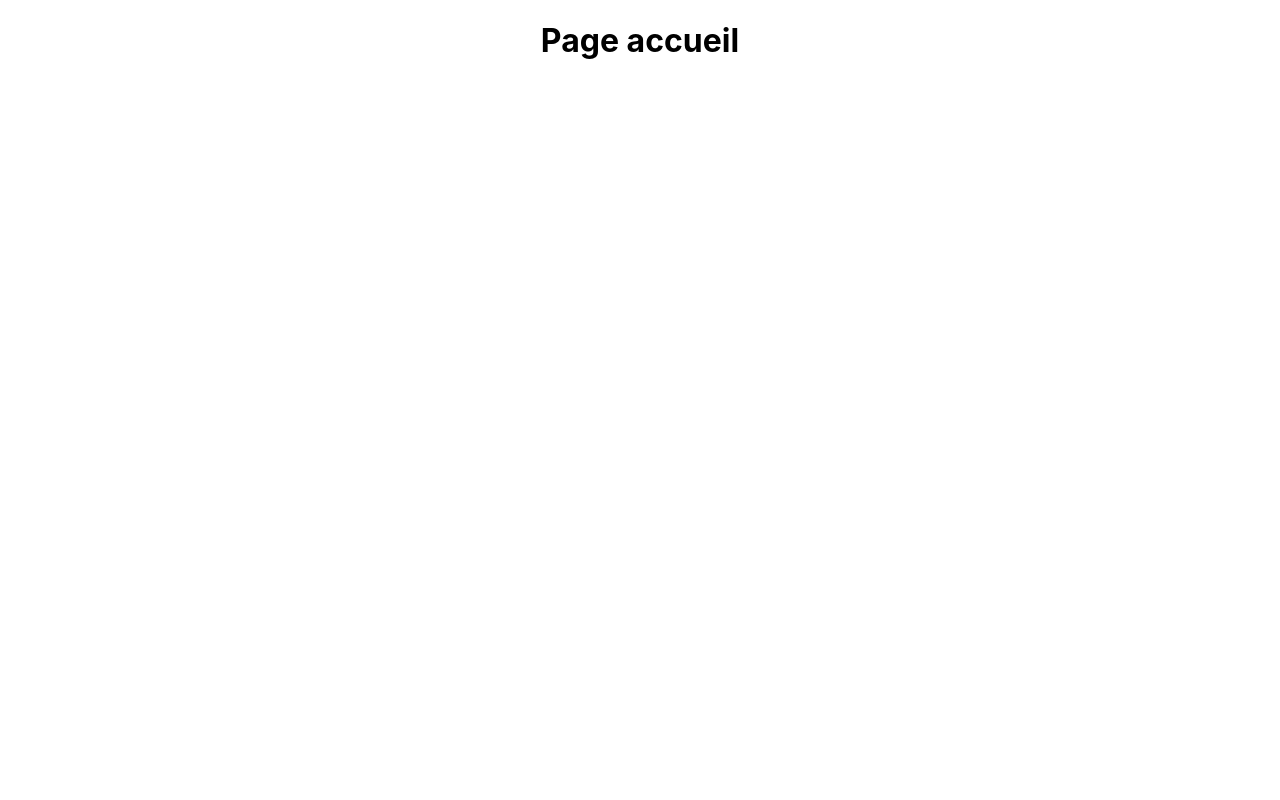
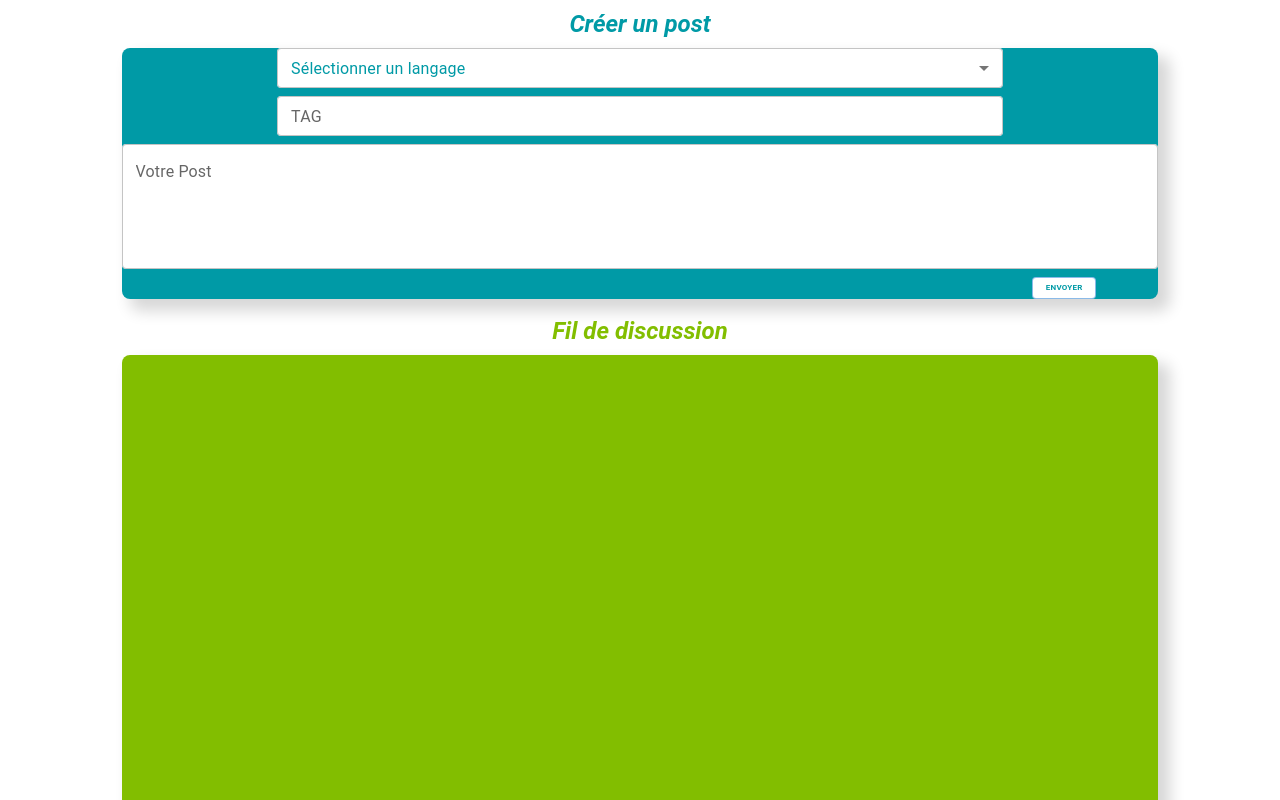
Before and after one commit to WildCodeSchool/DevHubShare, a React (Vite) app in the folder frontend/: page /creer-post in a window 1280 px wide. Shown: the top 800 px of the page. Built offline with nearby package versions, Linux system fonts and the light colour scheme.

Commit message:
Create Feed and CreatePost of HomeAfterSignIn component

```diff
--- a/frontend/src/App.css
+++ b/frontend/src/App.css
@@ -1,4 +1,4 @@
-body {
+/* body {
   margin: 0;
   font-family: -apple-system, BlinkMacSystemFont, "Segoe UI", "Roboto", "Oxygen",
     "Ubuntu", "Cantarell", "Fira Sans", "Droid Sans", "Helvetica Neue",
@@ -53,4 +53,4 @@ code {
 
 button {
   font-size: calc(10px + 2vmin);
-}
+} */
--- a/frontend/src/App.jsx
+++ b/frontend/src/App.jsx
@@ -1,7 +1,8 @@
 import { Routes, Route } from "react-router-dom";
 import Home from "./pages/Home";
 import SignUpPage from "./pages/SignUpPage";
-import AfterSignIn from "./pages/AfterSignIn";
+import SignInPage from "./pages/SignInPage";
+import HomeAfterSignIn from "./pages/HomeAfterSignIn";
 import ProfileUser from "./pages/ProfileUser";
 import ProfileUserRegistered from "./pages/ProfileUserRegistered";
 import ProfileMember from "./pages/ProfileMember";
@@ -11,7 +12,6 @@ import Resources from "./pages/Resources";
 import MyPosts from "./pages/MyPosts";
 
 import "./App.css";
-import SignInPage from "./pages/SignInPage";
 
 function App() {
   return (
@@ -20,7 +20,7 @@ function App() {
         <Route path="/" element={<Home />} />
         <Route path="/inscription" element={<SignUpPage />} />
         <Route path="/connexion" element={<SignInPage />} />
-        <Route path="/creer-post" element={<AfterSignIn />} />
+        <Route path="/creer-post" element={<HomeAfterSignIn />} />
         <Route path="/creation-compte" element={<ProfileUser />} />
         <Route path="/mon-compte" element={<ProfileUserRegistered />} />
         <Route path="/profil-membre" element={<ProfileMember />} />
--- /dev/null
+++ b/frontend/src/components/HomeAfterSignIn/CreatePost.jsx
@@ -0,0 +1,149 @@
+import React, { useState } from "react";
+import { styled } from "@mui/system";
+import {
+  Stack,
+  Container,
+  Typography,
+  FormControl,
+  Select,
+  MenuItem,
+  TextField,
+  Button,
+} from "@mui/material";
+
+const languages = [
+  "JavaScript",
+  "PHP",
+  "Python",
+  "Java",
+  "HTML",
+  "CSS",
+  "Autre...",
+];
+
+const StyledButton = styled(Button)({
+  backgroundColor: "#FFFFFF",
+  color: "#009AA6",
+  "&:hover": { backgroundColor: "#FFFFFF" },
+  fontSize: 8,
+  fontWeight: "bold",
+  maxWidth: "15%",
+  alignSelf: "flex-end",
+  marginRight: "6%",
+});
+
+export default function CreatePost() {
+  const [language, setLanguage] = useState("");
+  const [tag, setTag] = useState("");
+  const [post, setPost] = useState("");
+
+  const handleLanguageChange = (event) => {
+    const selectedLanguage = event.target.value;
+    setLanguage(selectedLanguage);
+  };
+
+  const handleTagChange = (event) => {
+    setTag(event.target.value);
+  };
+
+  const handlePostChange = (event) => {
+    setPost(event.target.value);
+  };
+
+  const handleSubmit = (event) => {
+    event.preventDefault();
+    console.info(`Langage: ${language}, Tag: ${tag}, Votre Post: ${post}`);
+    // Envoyer les données du formulaire au serveur
+  };
+
+  return (
+    <Container
+      sx={{
+        display: "flex",
+        flexDirection: "column",
+        alignItems: "center",
+        gap: 1,
+        maxWidth: "sm",
+        maxHeight: "sm",
+      }}
+    >
+      <Typography variant="h5" sx={{ color: "#009AA6", fontWeight: "bold" }}>
+        <em>Créer un post</em>
+      </Typography>
+
+      <Stack
+        direction="row"
+        justifyContent="center"
+        alignItems="center"
+        spacing={4}
+        sx={{
+          borderRadius: 2,
+          boxShadow: "10px 10px 15px 2px #D7D7D7",
+          backgroundColor: "#009AA6",
+          width: "90%",
+        }}
+      >
+        <FormControl
+          onSubmit={handleSubmit}
+          sx={{ width: "100%", m: 2, gap: 1 }}
+        >
+          <Select
+            id="language"
+            value={language}
+            onChange={handleLanguageChange}
+            displayEmpty
+            renderValue={(value) => value || "Sélectionner un langage"}
+            size="small"
+            sx={{
+              backgroundColor: "#FFFFFF",
+              color: "#009AA6",
+              borderRadius: 1,
+              alignSelf: "center",
+              width: "70%",
+              // height: "2rem"
+            }}
+          >
+            {languages.map((lang) => (
+              <MenuItem key={lang} value={lang} sx={{ color: "#009AA6" }}>
+                {lang}
+              </MenuItem>
+            ))}
+          </Select>
+
+          <TextField
+            id="tag"
+            value={tag}
+            label="TAG"
+            onChange={handleTagChange}
+            size="small"
+            sx={{
+              backgroundColor: "#FFFFFF",
+              borderRadius: 1,
+              alignSelf: "center",
+              width: "70%",
+            }}
+          />
+
+          <TextField
+            id="post-content"
+            label="Votre Post"
+            value={post}
+            onChange={handlePostChange}
+            multiline
+            rows={4}
+            sx={{
+              backgroundColor: "#FFFFFF",
+              borderRadius: 1,
+              fontSize: "sm",
+              width: "100%",
+            }}
+          />
+
+          <StyledButton type="submit" variant="outlined" size="small">
+            Envoyer
+          </StyledButton>
+        </FormControl>
+      </Stack>
+    </Container>
+  );
+}
--- /dev/null
+++ b/frontend/src/components/HomeAfterSignIn/Feed.jsx
@@ -0,0 +1,35 @@
+import React from "react";
+import { Container, Typography, Stack } from "@mui/material";
+
+export default function Feed() {
+  return (
+    <Container
+      sx={{
+        mt: 2,
+        display: "flex",
+        flexDirection: "column",
+        alignItems: "center",
+        gap: 1,
+        maxWidth: "sm",
+        maxHeight: "sm",
+      }}
+    >
+      <Typography variant="h5" sx={{ color: "#82BE00", fontWeight: "bold" }}>
+        <em>Fil de discussion</em>
+      </Typography>
+      <Stack
+        direction="row"
+        justifyContent="center"
+        alignItems="center"
+        spacing={4}
+        sx={{
+          borderRadius: 2,
+          boxShadow: "10px 10px 15px 2px #D7D7D7",
+          backgroundColor: "#82BE00",
+          width: "90%",
+          height: "50rem",
+        }}
+      />
+    </Container>
+  );
+}
--- a/frontend/src/pages/AfterSignIn.jsx
+++ /dev/null
@@ -1,7 +0,0 @@
-export default function AfterSignIn() {
-  return (
-    <div>
-      <h1>Page accueil</h1>
-    </div>
-  );
-}
--- /dev/null
+++ b/frontend/src/pages/HomeAfterSignIn.jsx
@@ -0,0 +1,12 @@
+import * as React from "react";
+import CreatePost from "@components/HomeAfterSignIn/CreatePost";
+import Feed from "@components/HomeAfterSignIn/Feed";
+
+export default function HomeAfterSignIn() {
+  return (
+    <div>
+      <CreatePost />
+      <Feed />
+    </div>
+  );
+}
```
Also changed, not shown: 1 other file (tests, documents, lock files or other folders).
